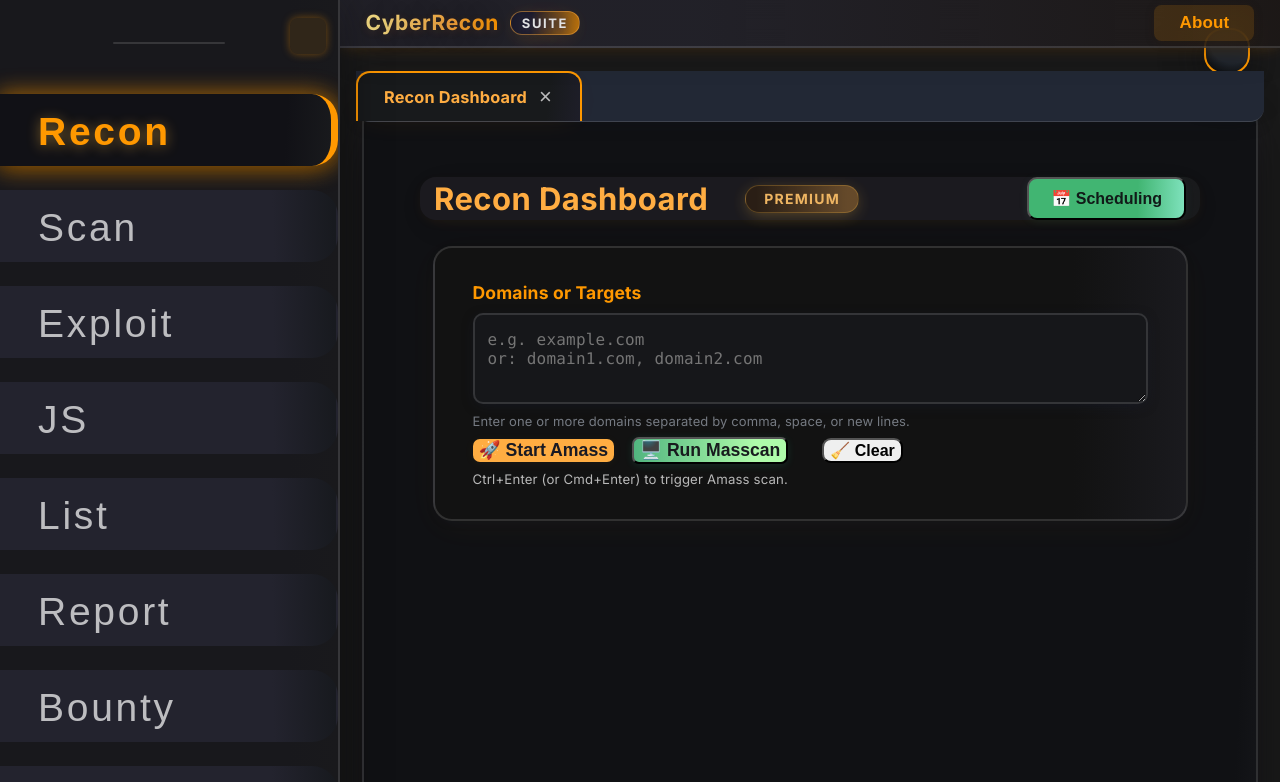
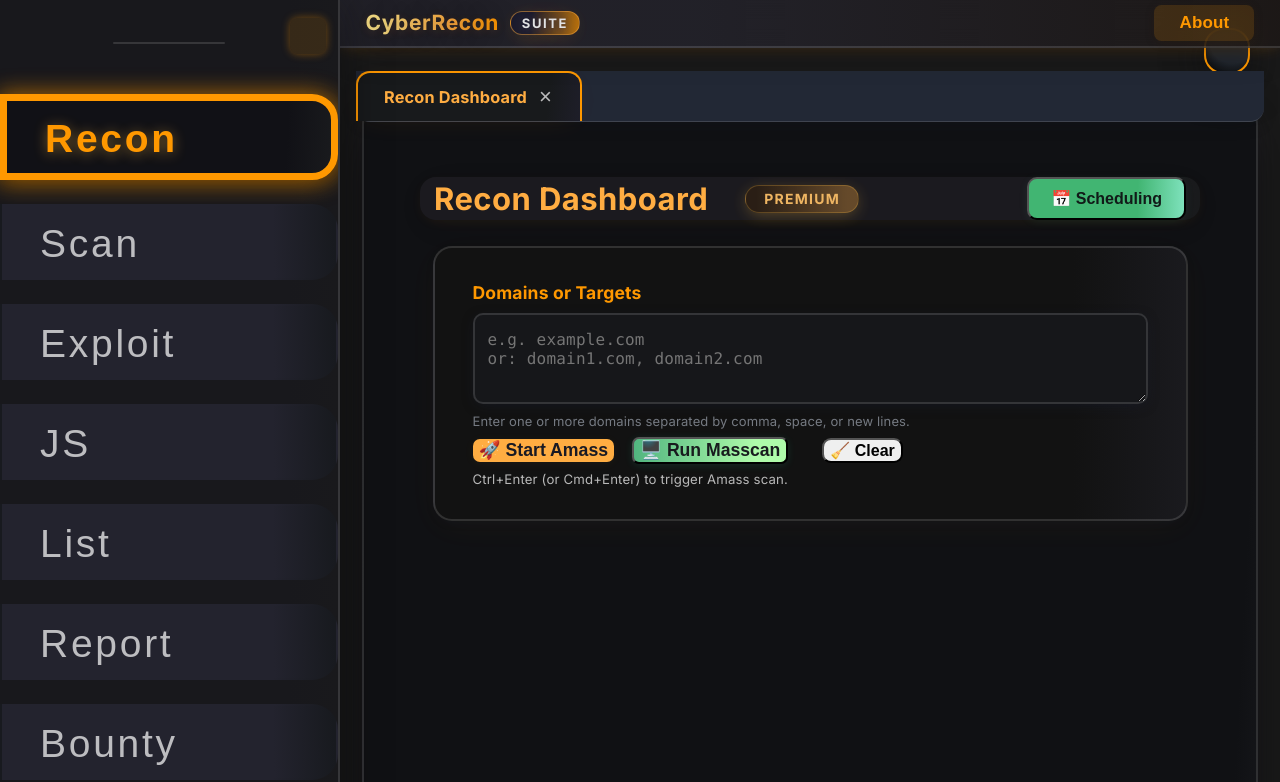
Before and after one commit to Workflow-Manager-admin/cyberrecon-suite-26911-689e7ecf, a React (Create React App) app in the folder cyberrecon_suite/: page / in a window 1280 px wide. Shown: the top 782 px of the page. Built offline with nearby package versions, Linux system fonts and the light colour scheme; the HTML template or start-up script is replaced by a standard one.

Commit message:
Auto-commit: Changes as of 2025-06-03T14:13:27.494608+00:00

```diff
--- a/cyberrecon_suite/src/components/Sidebar.js
+++ b/cyberrecon_suite/src/components/Sidebar.js
@@ -2,45 +2,43 @@
 import logo from "../assets/cyberrecon-logo.svg";
 
 /**
- * Dashboard/sidebar: Premium, wider, with optional slide-close (scaffolded for use)
- * Accepts new props:
+ * Dashboard/sidebar: Premium, wider, Burp Suite-style,
+ * Now with animated slide/collapse (toggle) via isOpen and onClose props.
+ * Accepts:
  *   - isOpen: boolean
  *   - onClose: function (optional)
- * Always visually wider (wider than 88px: ~240-260px), with all content spaced accordingly.
- */
-/**
- * Dashboard/sidebar: Premium, wider, with optional slide-close (scaffolded for use)
- * Accepts new props:
- *   - isOpen: boolean
- *   - onClose: function (optional)
- *   - width: number (optional, allows parent to control exact width)
- * Always visually wider (wider than 88px: ~240-320px for Burp Suite feel), with all content spaced accordingly.
- */
-/**
- * Dashboard/sidebar: Premium, wider, with optional slide-close (scaffolded for use)
- * Accepts new props:
- *   - isOpen: boolean
- *   - onClose: function (optional)
- *   - width: number (optional, allows parent to control exact width)
- * Always visually wider (wider than 88px: ~240-340px for Burp Suite feel), with all content spaced accordingly.
+ *   - width: number (optional, for premium width)
+ *   - modules, activeModule, onModuleSelect: navigation controls
  */
 // PUBLIC_INTERFACE
-function Sidebar({ modules, activeModule, onModuleSelect, isOpen = true, onClose, width }) {
-  // Responsive width: wider, support parent-passed width (default now 340 for premium experience)
+function Sidebar({
+  modules,
+  activeModule,
+  onModuleSelect,
+  isOpen = true,
+  onClose,
+  width
+}) {
+  // Responsive width
   const SIDEBAR_WIDTH = width || 340;
 
-  // Premium slide-close: hide from left (use isOpen prop)
+  // Use transform/opacity for smooth collapse
   return (
     <nav
       className="sidebar"
       aria-label="Main module navigation"
-      tabIndex={0}
+      tabIndex={isOpen ? 0 : -1}
       role="navigation"
+      aria-hidden={!isOpen}
       style={{
-        width: isOpen ? SIDEBAR_WIDTH : 0,
-        minWidth: isOpen ? SIDEBAR_WIDTH : 0,
+        width: SIDEBAR_WIDTH,
+        minWidth: SIDEBAR_WIDTH,
         maxWidth: SIDEBAR_WIDTH,
-        transition: "width 0.23s cubic-bezier(.38,.71,.68,1), min-width 0.21s",
+        position: "relative",
+        transform: isOpen ? "translateX(0)" : `translateX(-${SIDEBAR_WIDTH}px)`,
+        opacity: isOpen ? 1 : 0,
+        transition:
+          "transform 0.28s cubic-bezier(.38,.71,.68,1), opacity 0.22s cubic-bezier(.4,1.41,.44,1)",
         overflow: "hidden",
         background: "linear-gradient(90deg,var(--base-black) 85%,#19191c 100%)",
         borderRight: isOpen ? "2.7px solid var(--border-color)" : "none",
@@ -55,10 +53,11 @@
           ? "0 22px 48px -16px #000b, 2px 0 36px 2.5px #18181c44"
           : "none",
         zIndex: 16,
-        position: "relative",
+        pointerEvents: isOpen ? "auto" : "none",
+        willChange: "transform,opacity"
       }}
     >
-      {/* Slide-close button (scaffold for parent global control) */}
+      {/* Slide-close toggle button */}
       {onClose && isOpen && (
         <button
           aria-label="Hide sidebar"
@@ -67,13 +66,13 @@
             position: "absolute",
             top: 18,
             right: 12,
-            background: "rgba(255,152,0,0.10)",
+            background: "rgba(255,152,0,0.13)",
             color: "#ffad42",
             border: "none",
             borderRadius: "8px",
             width: 31,
             height: 31,
-            fontSize: 23,
+            fontSize: 22,
             fontWeight: 800,
             boxShadow: "0 0px 9px #ff980066",
             cursor: "pointer",
@@ -85,12 +84,13 @@
           }}
           onClick={() => onClose?.()}
           tabIndex={0}
+          title="Collapse sidebar"
         >
-          <span aria-hidden="true">←</span>
+          <span aria-hidden="true" style={{ display: "block" }}>←</span>
         </button>
       )}
 
-      {/* Logo area: bigger width, maintain proportional look */}
+      {/* Logo area: proportional, unchanged */}
       <div
         className="logo"
         aria-label="CyberRecon Suite"
@@ -107,7 +107,9 @@
           alignItems: "center",
           flexDirection: "column",
           gap: 0,
-          userSelect: "none"
+          userSelect: "none",
+          opacity: isOpen ? 1 : 0,
+          transition: "opacity .18s"
         }}
       >
         <span
@@ -138,7 +140,7 @@
           />
         </span>
       </div>
-      {/* Nav buttons as crisp, modular sidebar cards */}
+      {/* Nav buttons: unchanged */}
       <div
         style={{
           display: "flex",
@@ -146,10 +148,12 @@
           gap: 0,
           width: "100%",
           alignItems: "center",
+          opacity: isOpen ? 1 : 0,
+          pointerEvents: isOpen ? "auto" : "none",
+          transition: "opacity .15s"
         }}
       >
         {modules.map((mod, idx) => {
-          // Enhanced: card shadow and strong accent highlight
           const accentGlow =
             activeModule === mod.id
               ? "0px 4px 26px 0 #ff980044,0 0px 22px 2px #ff980077"
@@ -163,23 +167,22 @@
               className={`sidebar-btn${activeModule === mod.id ? " active" : ""}`}
               aria-label={mod.label}
               aria-current={activeModule === mod.id ? "page" : undefined}
-              tabIndex={0}
+              tabIndex={isOpen ? 0 : -1}
               style={{
                 display: "flex",
                 flexDirection: "row",
                 alignItems: "center",
                 minWidth: "100%",
-                width: "96%", // Slight margin for shadow
+                width: "96%",
                 background: cardBg,
-                border: "none",
-                borderRight: activeModule === mod.id
+                border: activeModule === mod.id
                   ? "7px solid var(--base-accent)"
                   : "2px solid transparent",
                 color: activeModule === mod.id
                   ? "var(--base-accent)"
                   : "var(--text-secondary)",
                 fontWeight: activeModule === mod.id ? 900 : 570,
-                fontSize: 16, // Bigger font for premium nav
+                fontSize: 16,
                 cursor: "pointer",
                 borderRadius: "0 19px 19px 0",
                 outline: "none",
@@ -193,9 +196,10 @@
                 letterSpacing: ".015em",
                 justifyContent: "flex-start"
               }}
-              onClick={() => onModuleSelect(mod.id)}
+              onClick={() => isOpen && onModuleSelect(mod.id)}
               onKeyDown={e => {
-                if (e.key === "Enter" || e.key === " ") onModuleSelect(mod.id);
+                if ((e.key === "Enter" || e.key === " ") && isOpen)
+                  onModuleSelect(mod.id);
               }}
               onFocus={e => {
                 if (e.target) e.target.style.background = "linear-gradient(94deg,#10121a 68%,#282b31 99%)";
@@ -238,7 +242,7 @@
           );
         })}
       </div>
-      {/* Elegant divider at bottom */}
+      {/* Bottom divider, slides with sidebar */}
       <div
         aria-hidden="true"
         style={{
@@ -246,11 +250,12 @@
           width: "92%",
           height: 3,
           background: "linear-gradient(87deg,#1a1a1a 7%,#ffbb4e9a 72%,#181a1f 100%)",
-          opacity: 0.36,
+          opacity: isOpen ? 0.36 : 0,
           borderRadius: 9,
-          marginBottom: 29
+          marginBottom: 29,
+          transition: "opacity .14s"
         }} />
-      {/* Footer: future help/settings */}
+      {/* Footer: reserved for help/settings nav */}
     </nav>
   );
 }
```
